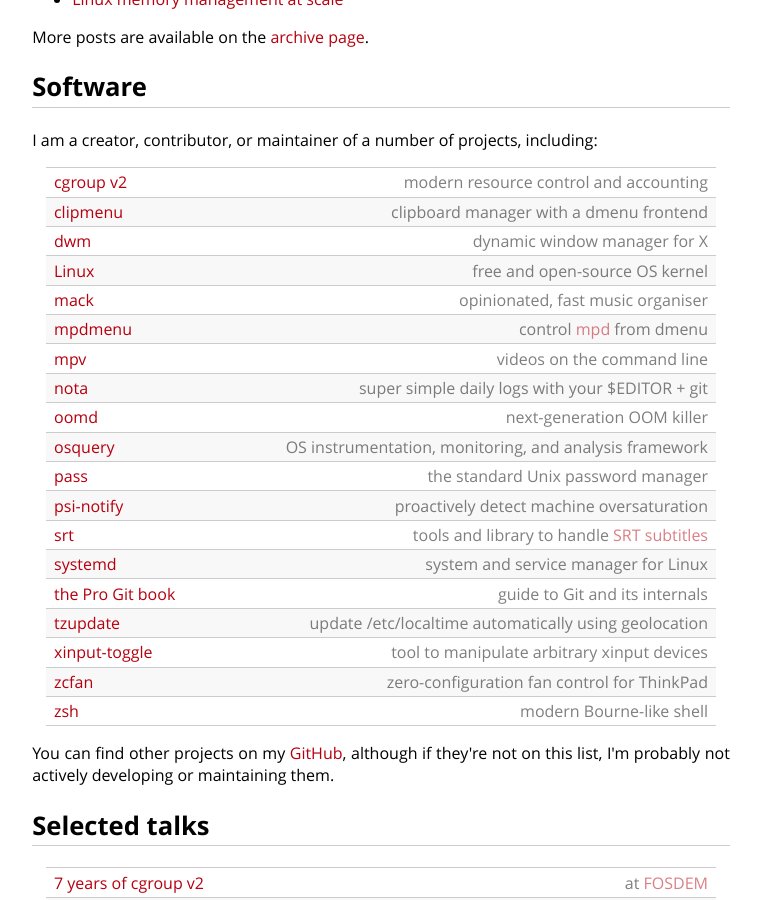
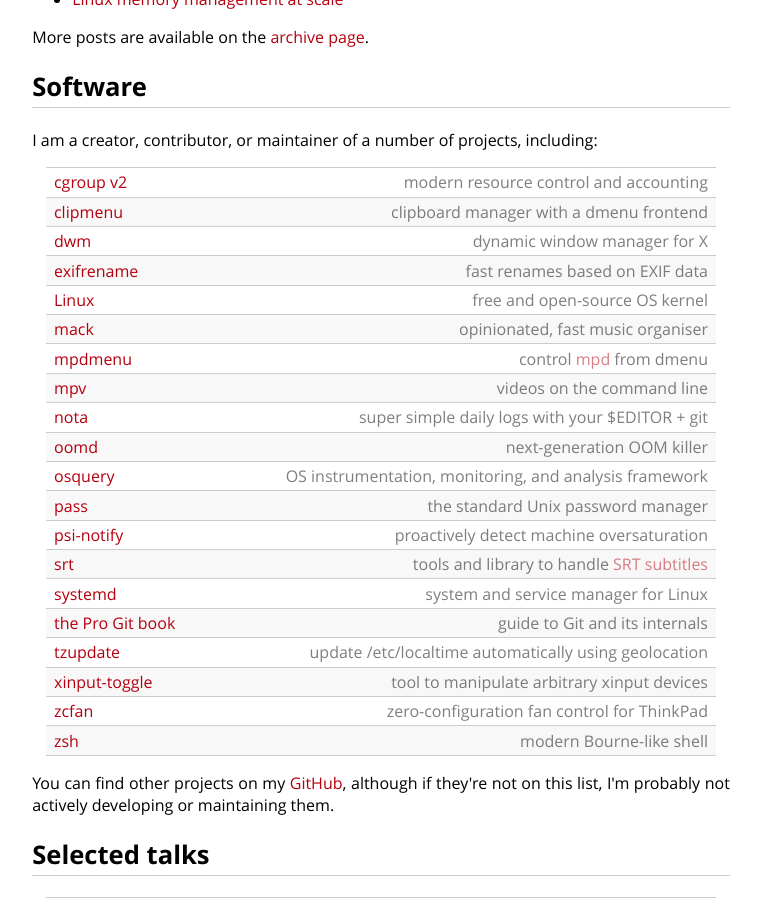
Before and after one commit to cdown/chrisdown.name, a Jekyll site: the page built from index.md, in a window 1280 px wide and 900 px high, scrolled down 467 px. Shown: the whole window, without its empty margins (259-1020 px from the left). Built offline with Jekyll 4.4.1, drawn with Linux system fonts in a browser that asks for light colours.

Commit message:
index: Add exifrename to projects

```diff
--- a/index.md
+++ b/index.md
@@ -42,6 +42,7 @@ I am a creator, contributor, or maintainer of a number of projects, including:
 | [cgroup v2](https://www.youtube.com/watch?v=ikZ8_mRotT4) | modern resource control and accounting |
 | [clipmenu](https://github.com/cdown/clipmenu) | clipboard manager with a dmenu frontend |
 | [dwm](https://dwm.suckless.org/) | dynamic window manager for X |
+| [exifrename](https://github.com/cdown/exifrename) | fast renames based on EXIF data |
 | [Linux](https://github.com/torvalds/linux/commits?author=cdown) | free and open-source OS kernel |
 | [mack](https://github.com/cdown/mack) | opinionated, fast music organiser |
 | [mpdmenu](https://github.com/cdown/mpdmenu) | control [mpd][] from dmenu |
```
